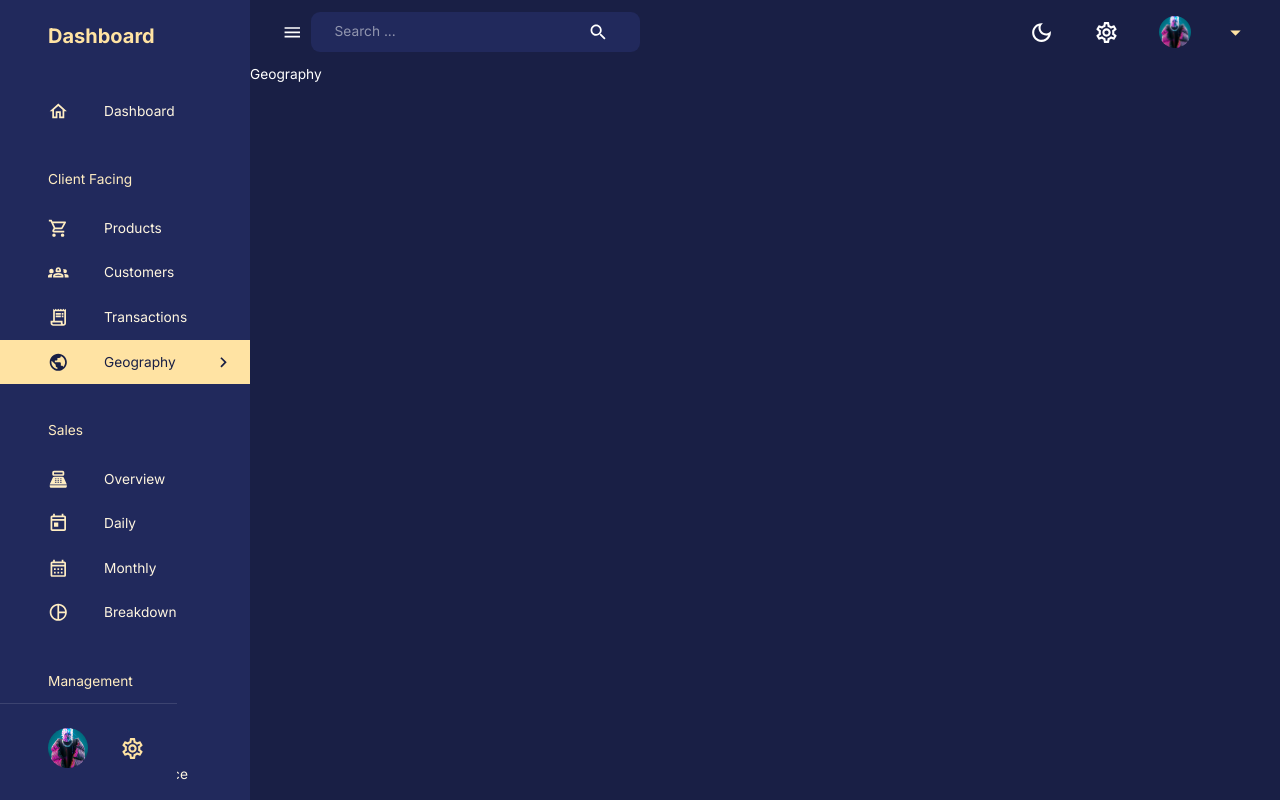
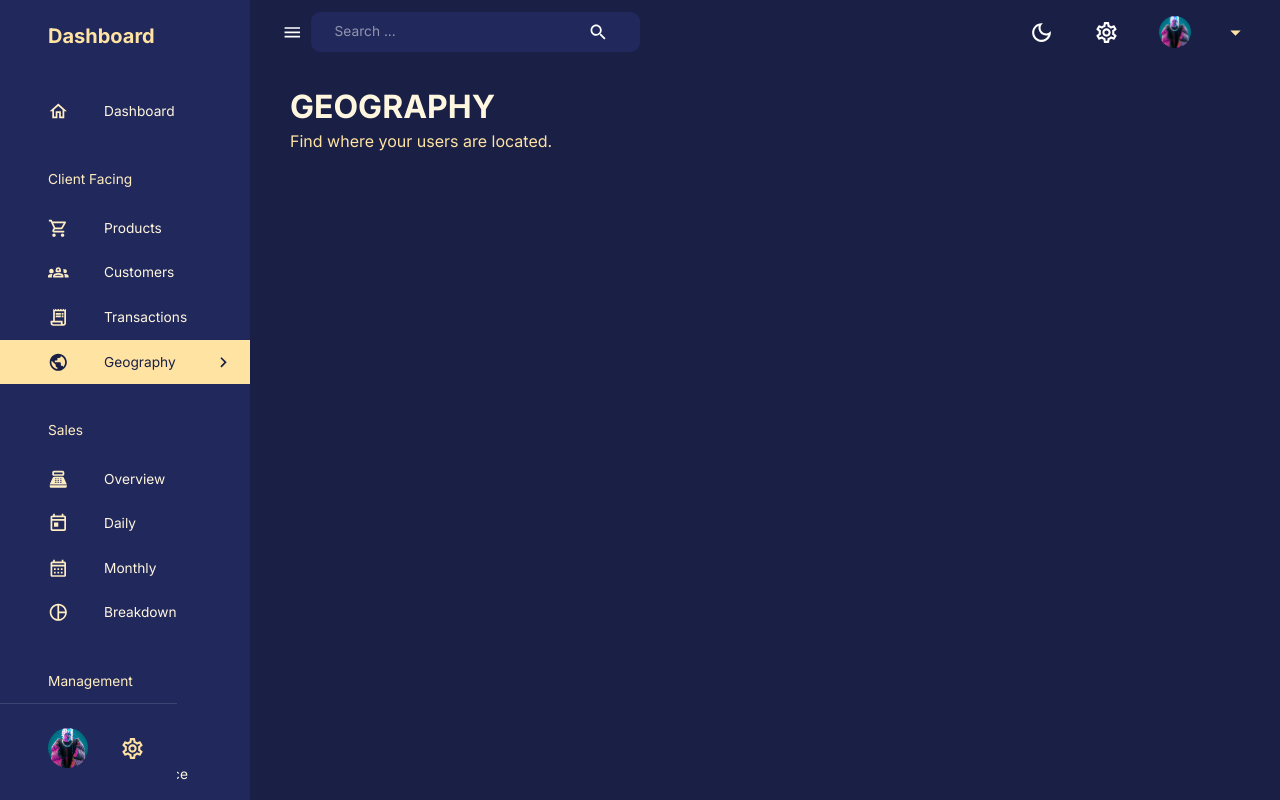
Before and after one commit to YooZiiX/AdminDashboard, a React (Create React App) app in the folder client/: page /geography in a window 1280 px wide. Built offline with nearby package versions, Linux system fonts and the light colour scheme; no server answers.

Commit message:
add Header

```diff
--- a/client/src/scenes/Geography/index.jsx
+++ b/client/src/scenes/Geography/index.jsx
@@ -1,7 +1,15 @@
 import React from "react";
+import { Box } from "@mui/material";
+import Header from "components/Header";
 
 const Geography = () => {
-  return <div>Geography</div>;
+  document.title = "Geography";
+  return (
+    <Box m="1.5rem 2.5rem">
+      <Header title="Geography" subtitle="Find where your users are located." />
+      <Box></Box>
+    </Box>
+  );
 };
 
 export default Geography;
```
